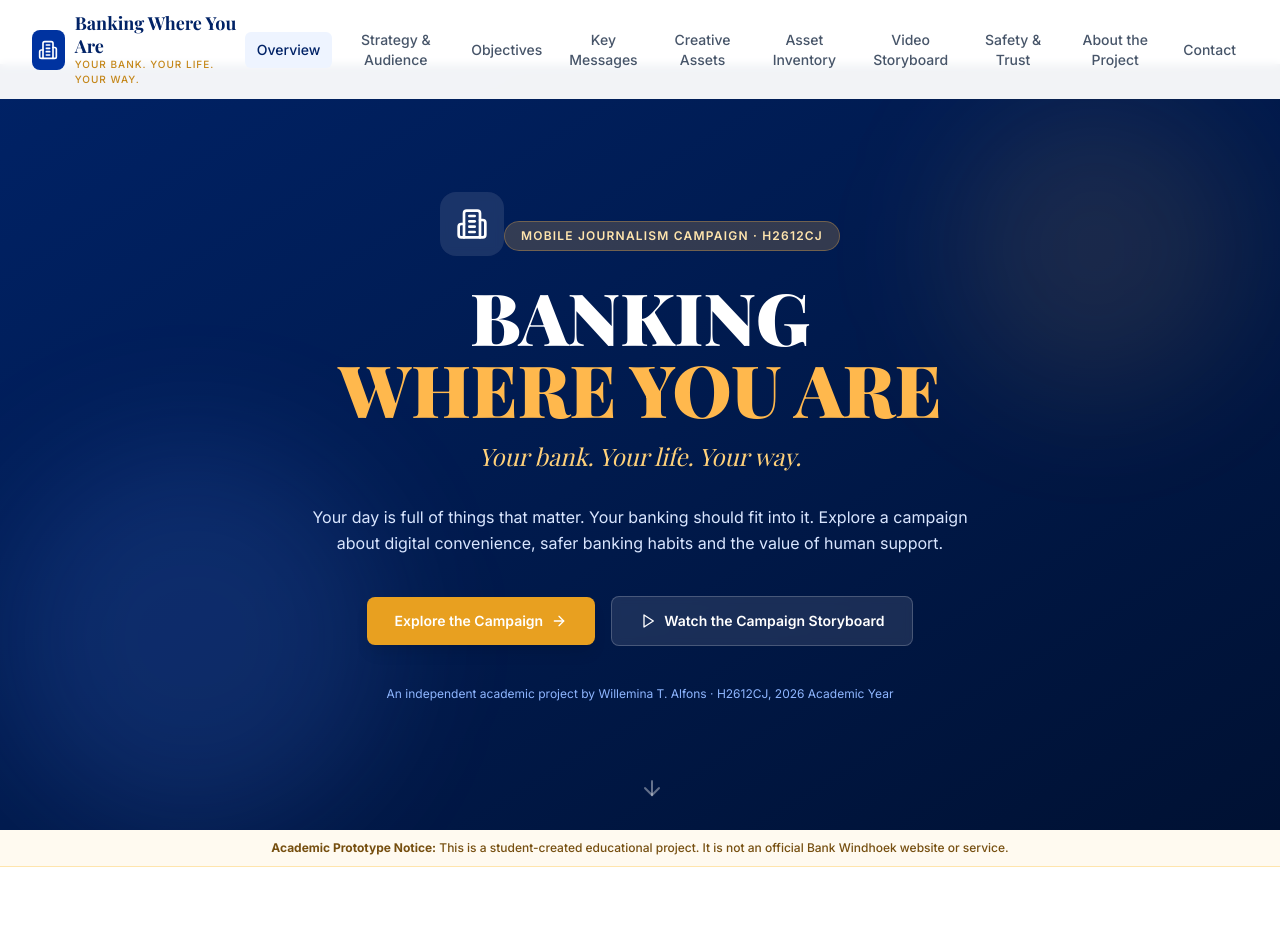
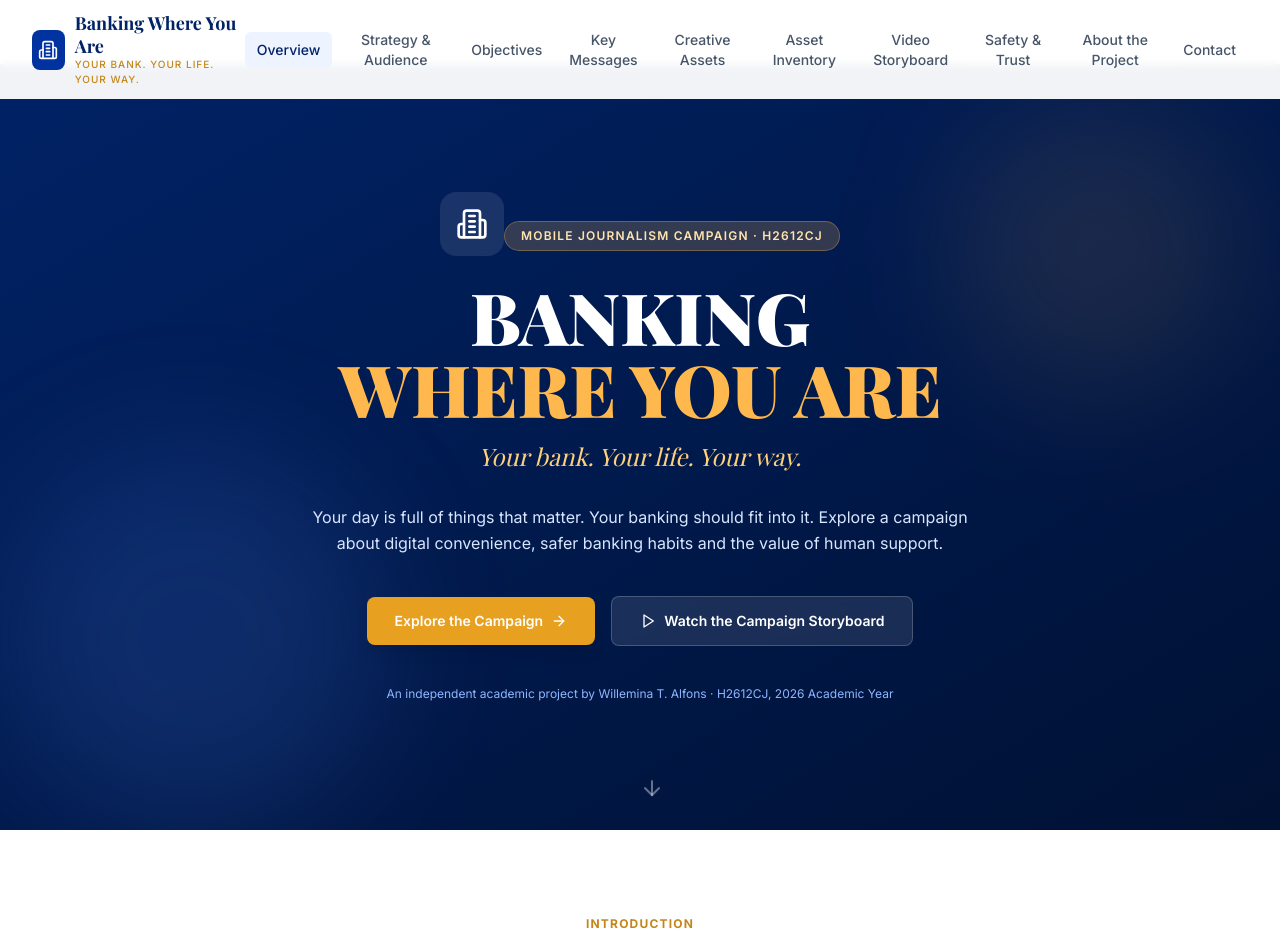
Before and after one commit to Bul1dozer/Assignments, a React (Vite) app: page / in a window 1280 px wide. Shown: the top 948 px of the page. Built offline with nearby package versions, Linux system fonts and the light colour scheme.

Commit message:
Reduce repeated notices and refine storyboard status presentation

```diff
--- a/src/components/Footer.tsx
+++ b/src/components/Footer.tsx
@@ -90,7 +90,7 @@ export default function Footer({ onNavigate }: FooterProps) {
           <div className="flex flex-col md:flex-row justify-between items-start gap-4">
             <div>
               <p className="text-sm text-white font-medium">
-                {campaignInfo.studentInfo.name} (Student No: {campaignInfo.studentInfo.studentNumber})
+                {campaignInfo.studentInfo.name}
               </p>
               <p className="text-xs text-primary-300 mt-1">
                 {campaignInfo.studentInfo.course} ({campaignInfo.studentInfo.courseCode}) &middot;{' '}
--- a/src/pages/CampaignPage.tsx
+++ b/src/pages/CampaignPage.tsx
@@ -174,16 +174,6 @@ export default function CampaignPage({ onNavigate }: CampaignPageProps) {
           <ArrowDown className="w-6 h-6" />
         </button>
       </section>
-
-      {/* Academic notice strip */}
-      <div className="bg-accent-50 border-b border-accent-200 py-2.5">
-        <div className="container-max text-center">
-          <p className="text-xs text-accent-800 font-medium">
-            <strong>Academic Prototype Notice:</strong> This is a student-created
-            educational project. It is not an official Bank Windhoek website or service.
-          </p>
-        </div>
-      </div>
 
       {/* ================================================================
           SECTION C: CAMPAIGN INTRODUCTION
@@ -760,10 +750,10 @@ export default function CampaignPage({ onNavigate }: CampaignPageProps) {
 
           {/* Production status notice */}
           <div className="max-w-4xl mx-auto mt-8">
-            <div className="p-4 bg-warning-50 border border-warning-200 rounded-lg flex items-start gap-3">
-              <AlertTriangle className="w-5 h-5 text-warning-600 flex-shrink-0 mt-0.5" />
+            <div className="p-4 bg-slate-50 border border-slate-200 rounded-lg flex items-start gap-3">
+              <AlertTriangle className="w-5 h-5 text-primary-600 flex-shrink-0 mt-0.5" />
               <div>
-                <p className="text-sm font-bold text-warning-800 mb-1">Production Status</p>
+                <p className="text-sm font-bold text-slate-900 mb-1">Storyboard status</p>
                 <p className="text-xs text-slate-700 leading-relaxed">
                   This script and storyboard represent a production-ready plan. The video
                   has not yet been filmed, edited or exported. The element above is a
@@ -1038,10 +1028,10 @@ export default function CampaignPage({ onNavigate }: CampaignPageProps) {
                 ))}
               </div>
 
-              <div className="mt-6 p-4 bg-warning-50 border border-warning-200 rounded-lg flex items-start gap-3">
-                <AlertTriangle className="w-5 h-5 text-warning-600 flex-shrink-0 mt-0.5" />
+              <div className="mt-6 p-4 bg-slate-50 border border-slate-200 rounded-lg flex items-start gap-3">
+                <AlertTriangle className="w-5 h-5 text-primary-600 flex-shrink-0 mt-0.5" />
                 <div>
-                  <p className="text-sm font-bold text-warning-800 mb-1">Production Status</p>
+                  <p className="text-sm font-bold text-slate-900 mb-1">Storyboard status</p>
                   <p className="text-xs text-slate-700 leading-relaxed">
                     This script and storyboard represent a production-ready plan. The
                     video has not yet been filmed, edited or exported.
```
